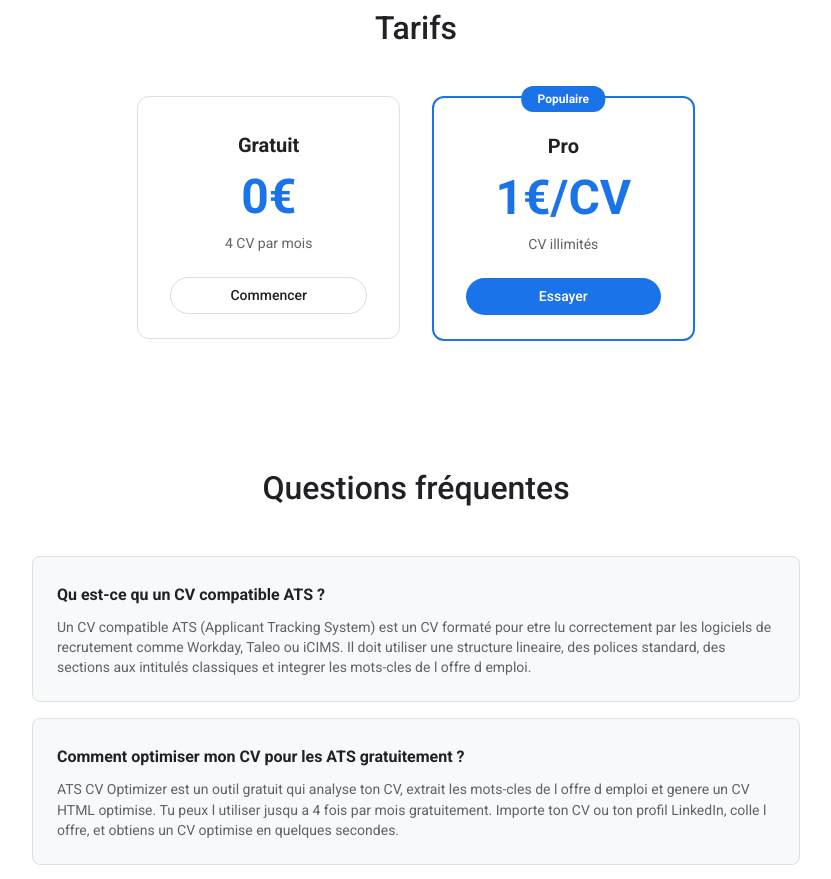
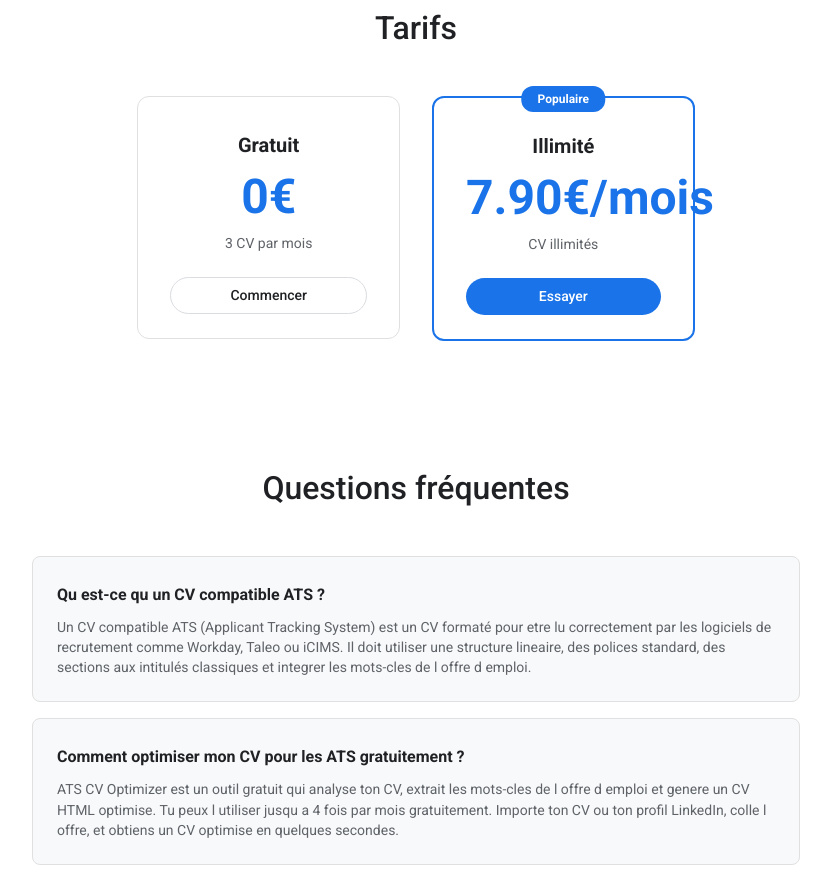
Before and after one commit to jeremybiv/ats-cv-optimizer, a Next.js app: page / in a window 1280 px wide. Shown: the part 1000-1879 px from the top of the page, without its empty margins (224-1055 px from the left). Built offline with nearby package versions, Linux system fonts and the light colour scheme; a web font is replaced by a local one.

Commit message:
fix: pricing - Illimite 7.90€/mois + Gratuit 3 CV/mois

```diff
--- a/pages/index.js
+++ b/pages/index.js
@@ -30,14 +30,15 @@ const pricingPlans = [
   {
     name: 'Gratuit',
     price: '0€',
-    desc: '4 CV par mois',
+    desc: '3 CV par mois',
     cta: 'Commencer',
     href: '/app',
   },
   {
-    name: 'Pro',
-    price: '1€/CV',
+    name: 'Illimité',
+    price: '7.90€/mois',
     desc: 'CV illimités',
+    badge: 'Populaire',
     cta: 'Essayer',
     href: '/app',
   },
@@ -238,12 +239,17 @@ export default function LandingPage() {
             "description": "Optimise ton CV pour passer les ATS",
             "datePublished": "2026-07-30",
             "dateModified": "2026-07-30",
-            "offers": {
+            "offers": [{
               "@type": "Offer",
               "price": "0",
               "priceCurrency": "EUR",
-              "description": "Gratuit - 4 CV par mois"
-            }
+              "description": "Gratuit - 3 CV par mois"
+            }, {
+              "@type": "Offer",
+              "price": "7.90",
+              "priceCurrency": "EUR",
+              "description": "Illimite - 7.90€/mois"
+            }]
           })
         }}
       />
```
